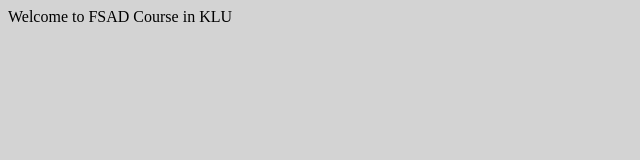
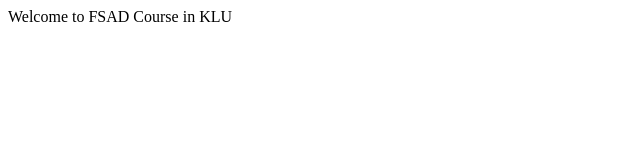
Before and after one commit to saikota1708/fsadgitproject, a plain HTML site: page index.html in a window 1280 px wide. Shown: the whole page, without its empty margins (0-640 px from the left). Drawn offline with Linux system fonts and the light colour scheme.

Commit message:
Revert "modified index.html"
This reverts commit ce4b5cedf68769c2b0808811e0f5f46dc7009ccf.

```diff
--- a/css/style.css
+++ b/css/style.css
@@ -1,4 +1,4 @@
-body
+bodybody
 {
     background-color: lightgrey;
 }
--- a/index.html
+++ b/index.html
@@ -3,7 +3,6 @@
 <head>
     <meta charset="UTF-8">
     <meta name="viewport" content="width=device-width, initial-scale=1.0">
-    <link rel="stylesheet" href="css/style.css">
     <title>Document</title>
 </head>
 <body>
```
